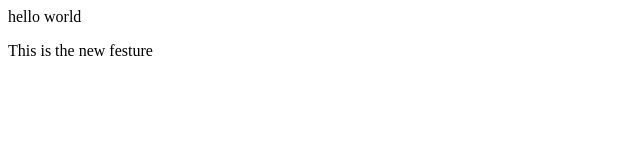
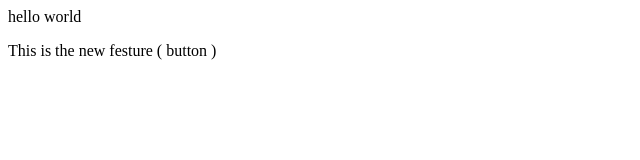
Before and after one commit to yatin0102/LocalRepo2, a plain HTML site: page index.html in a window 1280 px wide. Shown: the full height of the page, 0-640 px from the left. Drawn offline with Linux system fonts and the light colour scheme.

Commit message:
add button

```diff
--- a/index.html
+++ b/index.html
@@ -1,2 +1,2 @@
 <p>hello world</p>
-<p>This is the new festure</p>
+<p>This is the new festure ( button )</p>
```
